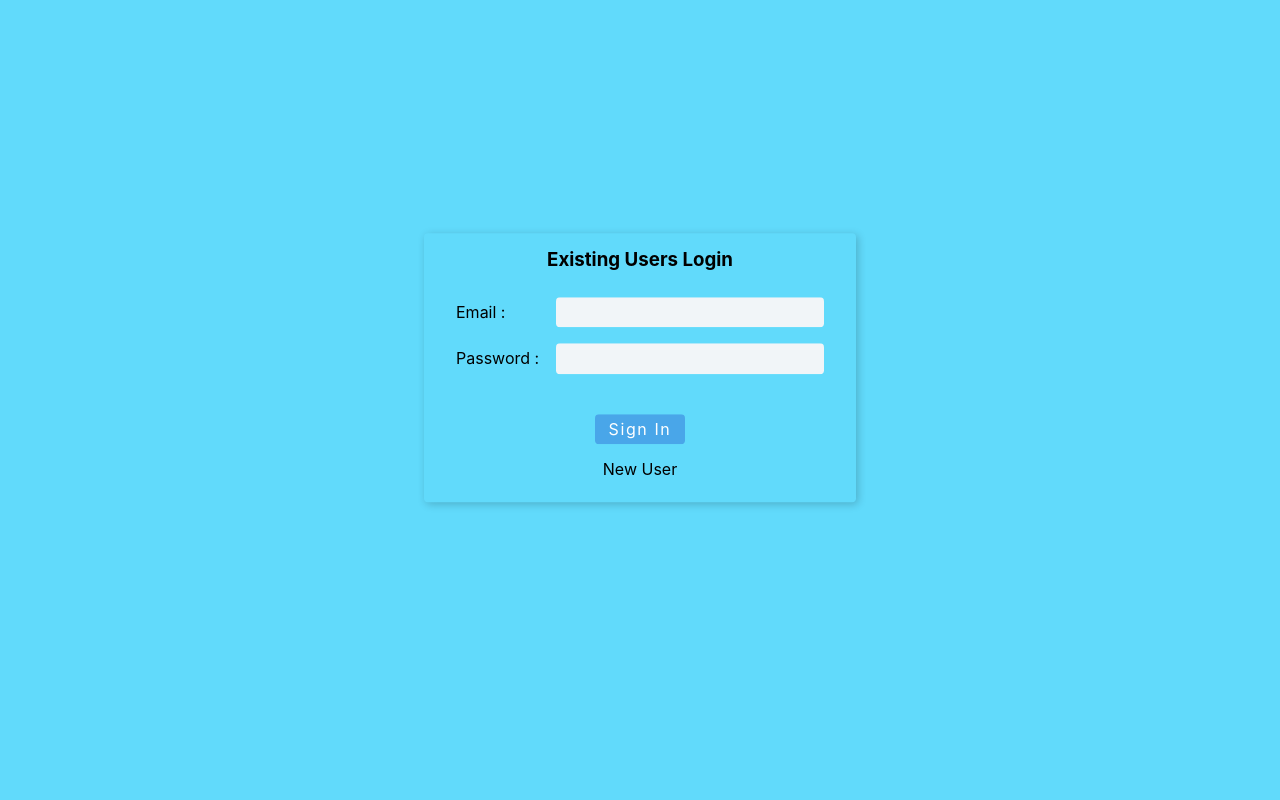
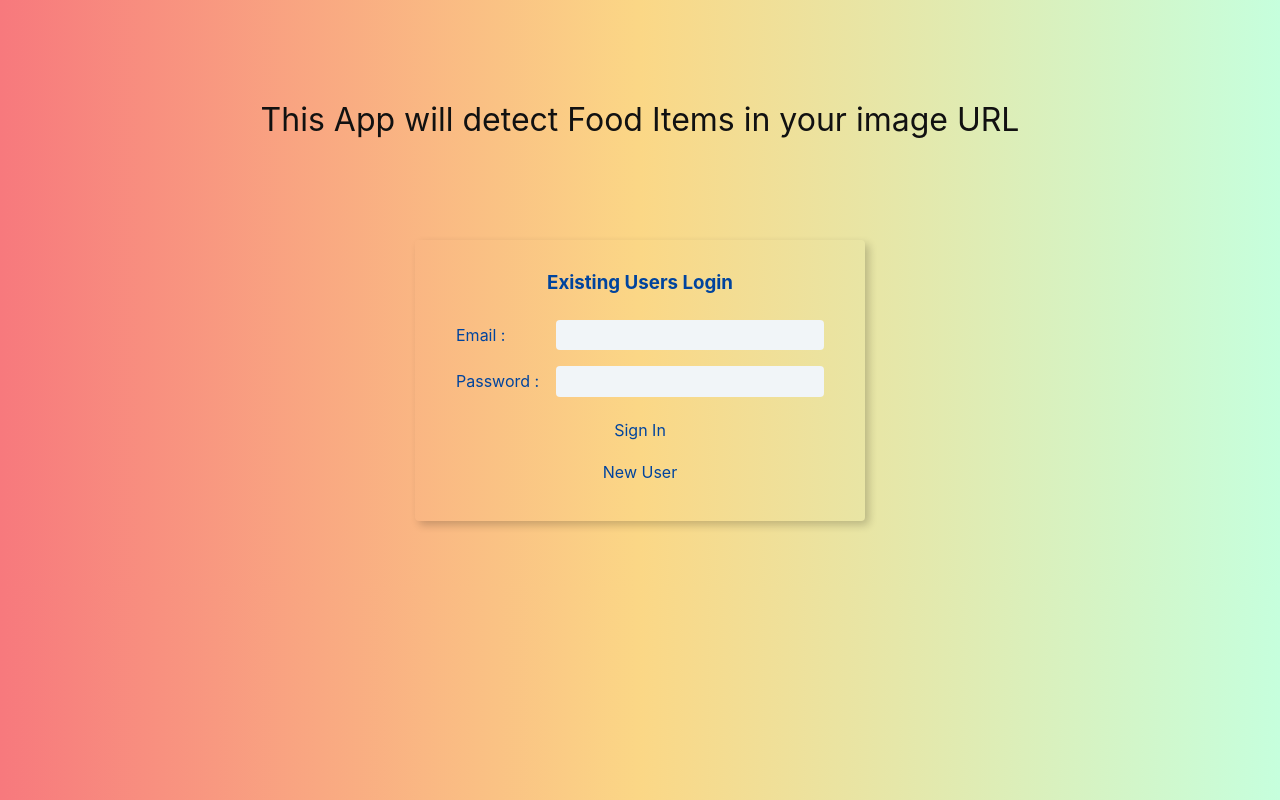
Before and after one commit to shubhbhalla/food-recognition-frontend, a React (Create React App) app: page / in a window 1280 px wide. Built offline with nearby package versions, Linux system fonts and the light colour scheme.

Commit message:
changed css

```diff
--- a/public/index.html
+++ b/public/index.html
@@ -4,9 +4,10 @@
     <meta charset="utf-8" />
     <meta name="viewport" content="width=device-width, initial-scale=1" />
     <meta name="theme-color" content="#000000" />
-    <meta
-      name="description"
-      content="Web site created using create-react-app"
+    <link
+      rel="icon"
+      href="https://upload.wikimedia.org/wikipedia/commons/6/6d/Good_Food_Display_-_NCI_Visuals_Online.jpg"
+      type="image/x-icon"
     />
     <title>Food Recognition</title>
   </head>
--- a/src/App.css
+++ b/src/App.css
@@ -3,7 +3,20 @@
 }
 
 body {
-  background-color: #61dafb;
+  background: #c6ffdd; /* fallback for old browsers */
+  background: -webkit-linear-gradient(
+    to right,
+    #f7797d,
+    #fbd786,
+    #c6ffdd
+  ); /* Chrome 10-25, Safari 5.1-6 */
+  background: linear-gradient(
+    to right,
+    #f7797d,
+    #fbd786,
+    #c6ffdd
+  ); /* W3C, IE 10+/ Edge, Firefox 16+, Chrome 26+, Opera 12+, Safari 7+ */
+  /* W3C, IE 10+/ Edge, Firefox 16+, Chrome 26+, Opera 12+, Safari 7+ */
 }
 
 .App-logo {
--- a/src/App.js
+++ b/src/App.js
@@ -1,6 +1,6 @@
 import { useState } from 'react';
 import './App.css';
-import Header from './components/Header/Header';
+import Nav from './components/Nav/Nav';
 import Form from './components/Form/Form';
 import Data from './components/Data/Data';
 import Image from './components/Image/Image';
@@ -69,30 +69,23 @@ function App() {
   };
 
   return state.signin ? (
-    <div
-      style={{
-        position: 'absolute',
-        left: '50%',
-        top: '50%',
-        transform: 'translate(-50%, -50%)',
-      }}
-    >
+    <div>
+      <h1 className="tc fw4 pa5 ma4 near-black lh-solid lh-copy">
+        This App will detect Food Items in your image URL
+      </h1>
       <SignIn setState={setState} setUser={setUser} />
     </div>
   ) : state.register ? (
-    <div
-      style={{
-        position: 'absolute',
-        left: '50%',
-        top: '50%',
-        transform: 'translate(-50%, -50%)',
-      }}
-    >
+    <div>
+      <h1 className="tc fw4 pa5 ma4 near-black lh-solid lh-copy">
+        This App will detect Food Items in your image URL
+      </h1>
+
       <Register setState={setState} setUser={setUser} />
     </div>
   ) : (
     <div className="App ttc">
-      <Header
+      <Nav
         setState={setState}
         setFoodItems={setFoodItems}
         setInput={setInput}
--- a/src/components/Data/Data.js
+++ b/src/components/Data/Data.js
@@ -1,6 +1,6 @@
 const Data = ({ name, entries }) => {
   return (
-    <div className="white f2">{`${name}, you have detected ${entries} food items!`}</div>
+    <div className="dark-blue f2 pa3 ma3">{`${name}, you have detected ${entries} food items!`}</div>
   );
 };
 
--- a/src/components/FoodList/FoodList.css
+++ b/src/components/FoodList/FoodList.css
@@ -13,9 +13,9 @@
 }
 
 .users {
-  width: 90vw;
+  width: 80vw;
   margin: 0 auto;
-  max-width: 1170px;
+  max-width: 1000px;
   display: grid;
   grid-template-columns: repeat(auto-fit, minmax(300px, 1fr));
   gap: 1rem;
--- a/src/components/FoodList/FoodList.js
+++ b/src/components/FoodList/FoodList.js
@@ -7,7 +7,13 @@ const FoodList = ({ items }) => {
       <ul className="users">
         {items.map(({ id, name, value }) => {
           return (
-            <li key={id} className="item">
+            <li
+              style={{
+                background: 'linear-gradient(to right, #ffdde1, #ee9ca7)',
+              }}
+              key={id}
+              className="item"
+            >
               <p>{`-- ${name} -- `}</p>
               <p>{`Probability(${value})`}</p>
             </li>
--- a/src/components/Form/Form.js
+++ b/src/components/Form/Form.js
@@ -1,26 +1,28 @@
 const Form = ({ link, handleInput, handleSubmit }) => {
   return (
-    <>
-      <div className="flex justify-center">
-        <div className="w-60 flex justify-center pa4 br3 shadow-5">
+    <div className="pa4-l">
+      <div className="mw7 center pa4 br2-ns b--black-10">
+        <fieldset className="cf bn ma0 pa0">
+          <div className="cf">
             <input
+              className="f6 f5-l input-reset bn fl black-80 bg-white pa3 lh-solid w-100 w-75-m w-80-l br2-ns br--left-ns"
+              placeholder="URL of Image containing Food Item"
               type="text"
-            placeholder="Input the Url of an Image of Food"
-            className="f5 pa2 w-60"
               value={link}
               onChange={(e) => {
                 handleInput(e.target.value);
               }}
             />
             <button
-            className="w-30 f6 link ph3 pv2 dib black bg-light"
+              className="f6 f5-l button-reset fl pv3 tc bn bg-animate bg-black-70 hover-bg-near-black white pointer w-100 w-25-m w-20-l br2-ns br--right-ns bg-gray"
               onClick={handleSubmit}
             >
-            Detect Food Items
+              Detect
             </button>
           </div>
+        </fieldset>
       </div>
-    </>
+    </div>
   );
 };
 
--- a/src/components/Header/Header.js
+++ /dev/null
@@ -1,26 +0,0 @@
-const Header = ({ setState, setFoodItems, setUrl, setInput, setUser }) => {
-  return (
-    <nav className="flex justify-end">
-      <button
-        onClick={() => {
-          setUrl('');
-          setFoodItems([]);
-          setUser({
-            name: '',
-            email: '',
-            id: 0,
-            date: 0,
-            entries: 0,
-          });
-          setInput('');
-          setState({ signin: true, register: false });
-        }}
-        className="f5 link dim black pa3 mr3 br3 bg-blue"
-      >
-        Sign Out
-      </button>
-    </nav>
-  );
-};
-
-export default Header;
--- a/src/components/Image/Image.js
+++ b/src/components/Image/Image.js
@@ -1,13 +1,13 @@
 const Image = ({ url }) => {
   if (!url)
     return (
-      <h1 className="tc fw3">
-        This app will detect food items in your image Url!
+      <h1 className="tc fw3 pa5 ma4 dark-blue lh-solid lh-copy">
+        Input Image URL Above
       </h1>
     );
   return (
     <div className="flex ma justify-center">
-      <div className="absolute mt2">
+      <div className="absolute mt2 pa2 pb5">
         <img alt="food" src={url} width="75%" height="auto" />
       </div>
     </div>
--- /dev/null
+++ b/src/components/Nav/Nav.js
@@ -0,0 +1,28 @@
+const Header = ({ setState, setFoodItems, setUrl, setInput, setUser }) => {
+  return (
+    <nav className="db dt-l w-100 border-box pt4 ph5-l">
+      <div className="db dtc-l v-mid w-100 w-75-l tc tr-l">
+        <p
+          onClick={() => {
+            setUrl('');
+            setFoodItems([]);
+            setUser({
+              name: '',
+              email: '',
+              id: 0,
+              date: 0,
+              entries: 0,
+            });
+            setInput('');
+            setState({ signin: true, register: false });
+          }}
+          className="link pointer grow dim near-black f6 f5-l dib b "
+        >
+          Sign Out
+        </p>
+      </div>
+    </nav>
+  );
+};
+
+export default Header;
--- a/src/components/Register/Register.js
+++ b/src/components/Register/Register.js
@@ -46,8 +46,8 @@ const Register = ({ setState, setUser }) => {
 
   return (
     <>
-      <article className="form shadow-4">
-        <div className="flex flex-column items-center">
+      <article className="form dark-blue shadow-5">
+        <div className="flex flex-column mv3 items-center">
           <h3>Register</h3>
           <br />
           <div className="form-control">
@@ -81,11 +81,11 @@ const Register = ({ setState, setUser }) => {
               onChange={handleChange}
             />
           </div>
-          <button className="btn" type="submit" onClick={onSubmit}>
+          <p className="pointer tc grow mv3" onClick={onSubmit}>
             Create New User
-          </button>
+          </p>
           <p
-            className="pointer tc grow ma3"
+            className="pointer tc grow mv2"
             onClick={() => {
               setState({ signin: true, register: false });
             }}
--- a/src/components/SignIn/SignIn.js
+++ b/src/components/SignIn/SignIn.js
@@ -47,9 +47,8 @@ const SignIn = ({ setState, setUser }) => {
   };
 
   return (
-    <>
-      <article className="form shadow-4">
-        <div className="flex flex-column items-center">
+    <article className="form dark-blue shadow-5">
+      <div className="flex flex-column mv3 items-center">
         <h3>Existing Users Login</h3>
         <br />
         <div className="form-control">
@@ -72,11 +71,11 @@ const SignIn = ({ setState, setUser }) => {
             onChange={handleChange}
           />
         </div>
-          <button type="submit" className="btn ma2" onClick={onSubmit}>
+        <p className="pointer mv3 tc grow" onClick={onSubmit}>
           Sign In
-          </button>
+        </p>
         <p
-            className="pointer ma2 tc grow"
+          className="pointer mv2 tc grow"
           onClick={() => {
             setState({ signin: false, register: true });
           }}
@@ -85,7 +84,6 @@ const SignIn = ({ setState, setUser }) => {
         </p>
       </div>
     </article>
-    </>
   );
 };
 
```
Lines whose indentation alone changed are shown as unchanged.
